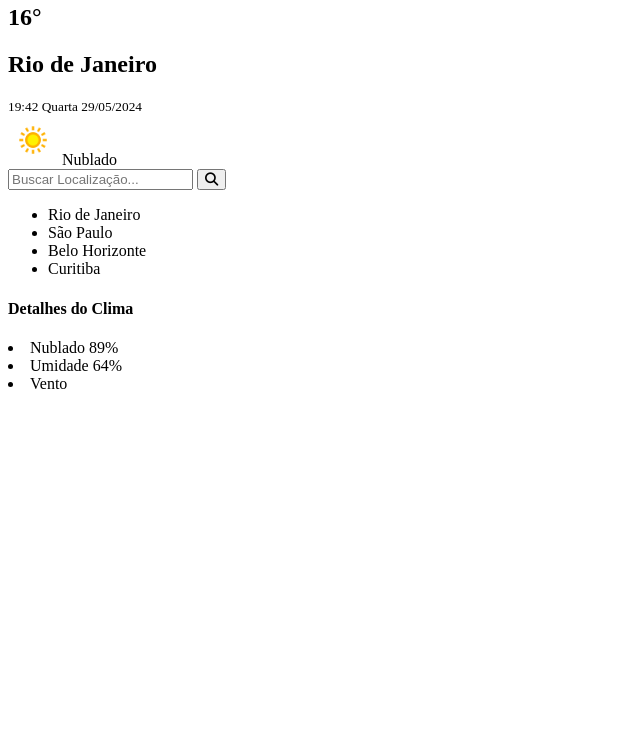
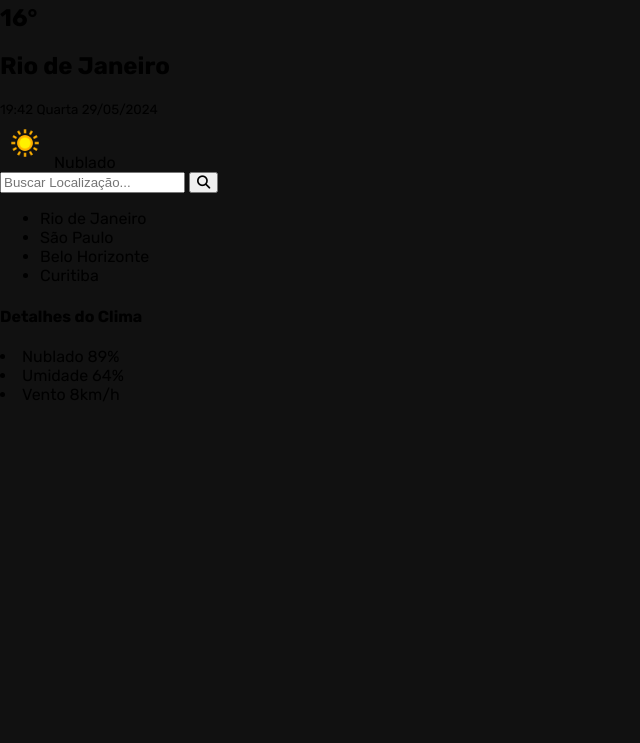
Before and after one commit to alisonadriel/Weather-App, a plain HTML site: page index.html in a window 1280 px wide. Shown: the part 57-800 px from the top of the page, without its empty margins (0-640 px from the left). Drawn offline with Linux system fonts and the light colour scheme.

Commit message:
terminando html

```diff
--- a/index.html
+++ b/index.html
@@ -5,6 +5,9 @@
     <meta charset="UTF-8">
     <meta name="viewport" content="width=device-width, initial-scale=1.0">
     <title>Previsão do Tempo</title>
+    <link rel="preconnect" href="https://fonts.googleapis.com">
+    <link rel="preconnect" href="https://fonts.gstatic.com" crossorigin>
+    <link href="https://fonts.googleapis.com/css2?family=Rubik:ital,wght@0,300..900;1,300..900&display=swap" rel="stylesheet">
     <script src="https://kit.fontawesome.com/8b4042ccf0.js" crossorigin="anonymous"></script>
     <link rel="stylesheet" href="style.css">
 
@@ -55,7 +58,7 @@
             </li>
             <li>
                 <span>Vento</span>
-                <span class="wind"></span>
+                <span class="wind">8km/h</span>
             </li>
 </body>
 
--- a/style.css
+++ b/style.css
@@ -0,0 +1,9 @@
+body{
+    margin:0;
+    font-family: 'Rubik', sans-serif;
+    background-color: #111;
+}
+
+*{
+    box-sizing: border-box;
+}
```
